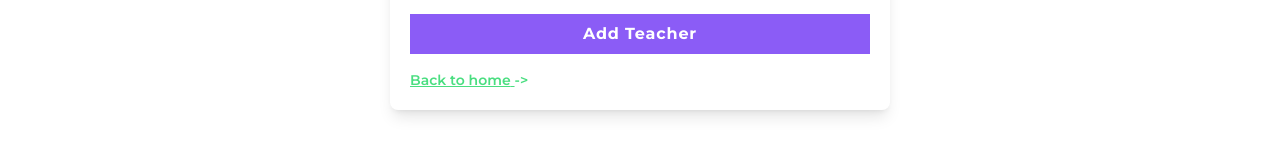
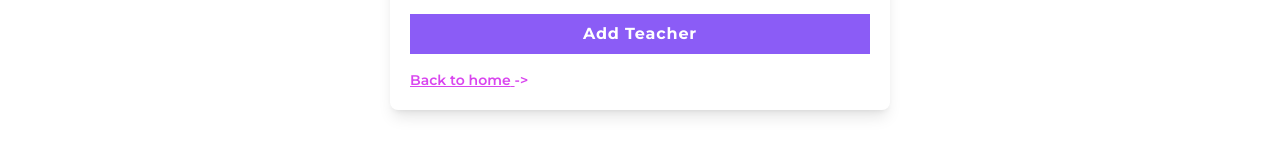
Before and after one commit to Joeycodes2/teacher-student-management, a Next.js app: page /studentRegister in a window 1280 px wide. Shown: the part 493-653 px from the top of the page. Built offline with nearby package versions, Linux system fonts and the light colour scheme.

Commit message:
addding colors to the registration form and header

```diff
--- a/components/StudentForm.tsx
+++ b/components/StudentForm.tsx
@@ -132,7 +132,7 @@ function StudentForm() {
 
           <Link
             href="/"
-            className="group transition-color text-green-400 hover:text-zinc-500"
+            className="group transition-color text-fuchsia-500 hover:text-zinc-500"
           >
             <h2 className={`text-sm font-semibold underline`}>
               Back to home{" "}
--- a/components/TeacherForm.tsx
+++ b/components/TeacherForm.tsx
@@ -151,7 +151,7 @@ function TeacherForm() {
 
           <Link
             href="/"
-            className="group transition-color text-green-400 hover:text-zinc-500"
+            className="group transition-color text-fuchsia-500 hover:text-zinc-500"
           >
             <h2 className={`text-sm font-semibold underline`}>
               Back to home{" "}
--- a/package.json
+++ b/package.json
@@ -11,7 +11,7 @@
   "dependencies": {
     "dotenv": "^16.4.5",
     "mongoose": "^8.1.3",
-    "next": "^14.2.3",
+    "next": "^14.2.4",
     "node": "^18.20.0",
     "react": "^18.2.0",
     "react-dom": "^18"
```
Also changed, not shown: 1 other file (tests, documents, lock files or other folders).
